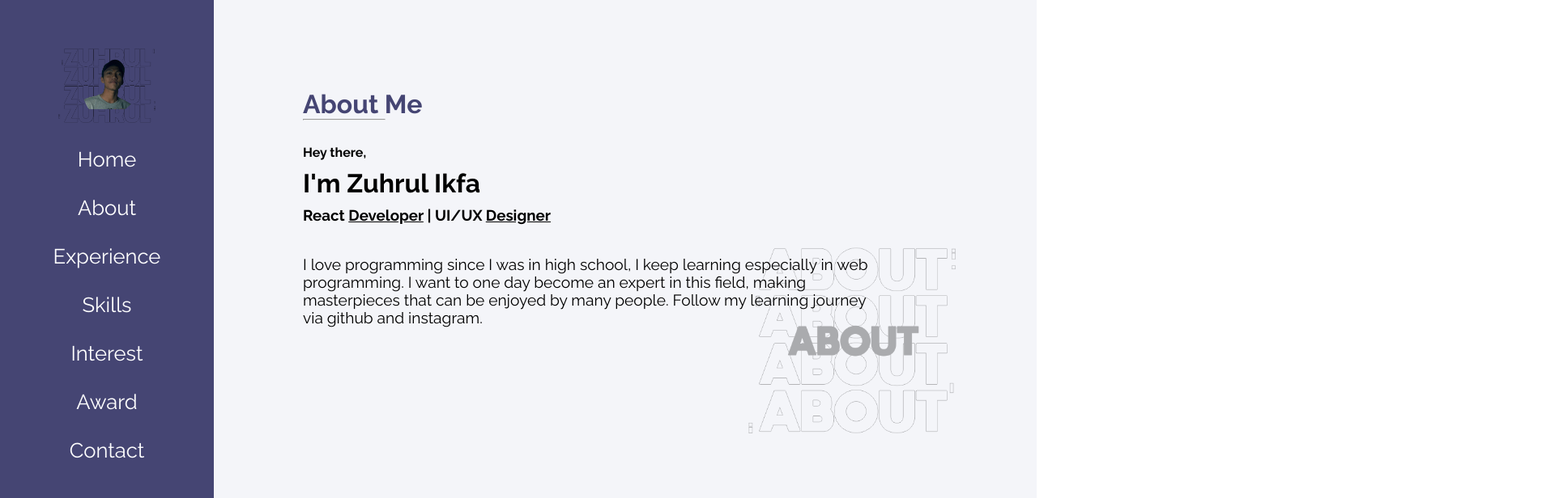
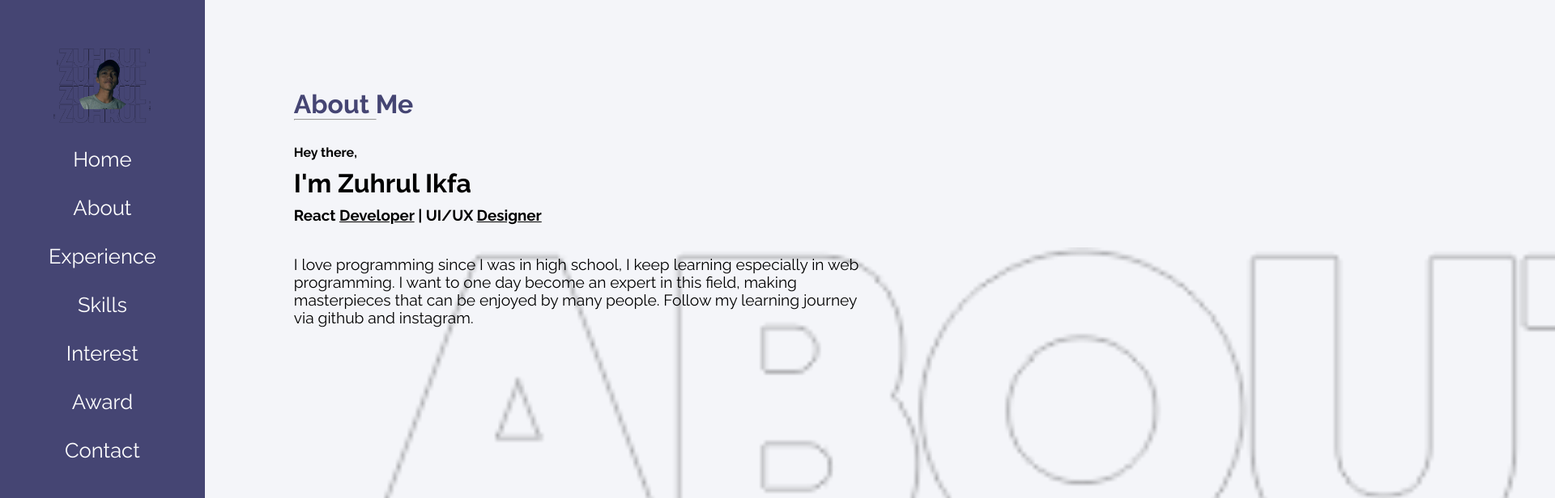
Before and after one commit to zuhrull/assignment3, a React (Create React App) app: page /about in a window 1280 px wide. Shown: the top 616 px of the page at 81% size, 1920 px wide, since content can reach past the window. Built offline with nearby package versions, Linux system fonts and the light colour scheme.

Commit message:
Update App.css

```diff
--- a/src/App.css
+++ b/src/App.css
@@ -62,7 +62,7 @@ nav
 .bg-pic{
   opacity: 0.3;
   float: right;
-  height: 230px;
+  height: 1700px;
 }
 .typingeffect
 {
```
